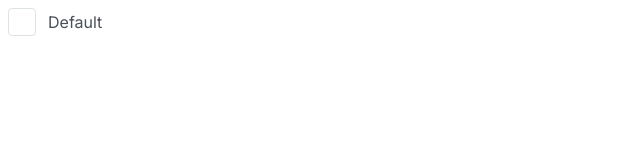
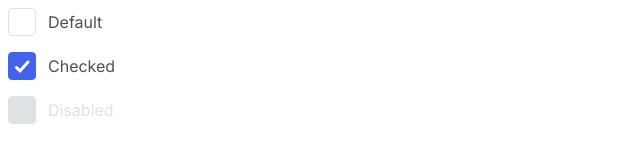
Before and after one commit to js-tasks-ru/htmlcss-20230411_svetlana87, a website: page 07-lection5/01-checkbox/index.html in a window 1280 px wide. Shown: the whole page, without its empty margins (0-640 px from the left). Drawn offline with Linux system fonts and the light colour scheme.

Commit message:
Чекбокс v2

```diff
--- a/07-lection5/01-checkbox/checkbox.css
+++ b/07-lection5/01-checkbox/checkbox.css
@@ -39,6 +39,13 @@
     font-size: 16px;
     line-height: 24px;
     color: var(--grey-4);
+    /* prevent-select text */
+    -webkit-touch-callout: none; /* iOS Safari */
+    -webkit-user-select: none; /* Safari */
+    -khtml-user-select: none; /* Konqueror HTML */
+    -moz-user-select: none; /* Old versions of Firefox */
+    -ms-user-select: none; /* Internet Explorer/Edge */
+    user-select: none; /* Non-prefixed version, currently supported by Chrome, Edge, Opera and Firefox */
 }
 
 .checkbox__input:checked ~ .checkbox__state .checkbox__control {
@@ -49,3 +56,20 @@
 .checkbox__input:checked ~ .checkbox__state .checkbox__icon {
     display: block;
 }
+
+.checkbox__input:disabled ~ .checkbox__state {
+    cursor: auto;
+}
+
+.checkbox__input:disabled ~ .checkbox__state .checkbox__control {
+    background-color: var(--grey-2);
+    border-color: var(--grey-2);
+}
+
+.checkbox__input:disabled ~ .checkbox__state .checkbox__icon {
+    display: none;
+}
+
+.checkbox__input:disabled ~ .checkbox__state .checkbox__title {
+    color: var(--grey-2);
+}
--- a/07-lection5/01-checkbox/index.html
+++ b/07-lection5/01-checkbox/index.html
@@ -5,7 +5,7 @@
         <link rel="stylesheet" href="../../assets/css/main.css">
         <link rel="stylesheet" href="./checkbox.css">
     </head>
-    <body>
+    <body style="display: flex; flex-flow: column; gap: 16px">
         <label class="checkbox">
             <input type="checkbox" class="checkbox__input">
             <div class="checkbox__state">
@@ -17,5 +17,27 @@
                 <div class="checkbox__title">Default</div>
             </div>
         </label>
+        <label class="checkbox">
+            <input type="checkbox" class="checkbox__input" checked>
+            <div class="checkbox__state">
+                <div class="checkbox__control">
+                    <svg class="checkbox__icon" width="15" height="13" viewBox="0 0 15 13" fill="none" xmlns="http://www.w3.org/2000/svg">
+                        <path d="M1.5 7.5L5 11L13 2" stroke="white" stroke-width="3" stroke-linecap="round" stroke-linejoin="round"/>
+                    </svg>
+                </div>
+                <div class="checkbox__title">Checked</div>
+            </div>
+        </label>
+        <label class="checkbox">
+            <input type="checkbox" class="checkbox__input" checked disabled>
+            <div class="checkbox__state">
+                <div class="checkbox__control">
+                    <svg class="checkbox__icon" width="15" height="13" viewBox="0 0 15 13" fill="none" xmlns="http://www.w3.org/2000/svg">
+                        <path d="M1.5 7.5L5 11L13 2" stroke="white" stroke-width="3" stroke-linecap="round" stroke-linejoin="round"/>
+                    </svg>
+                </div>
+                <div class="checkbox__title">Disabled</div>
+            </div>
+        </label>
     </body>
 </html>
```
